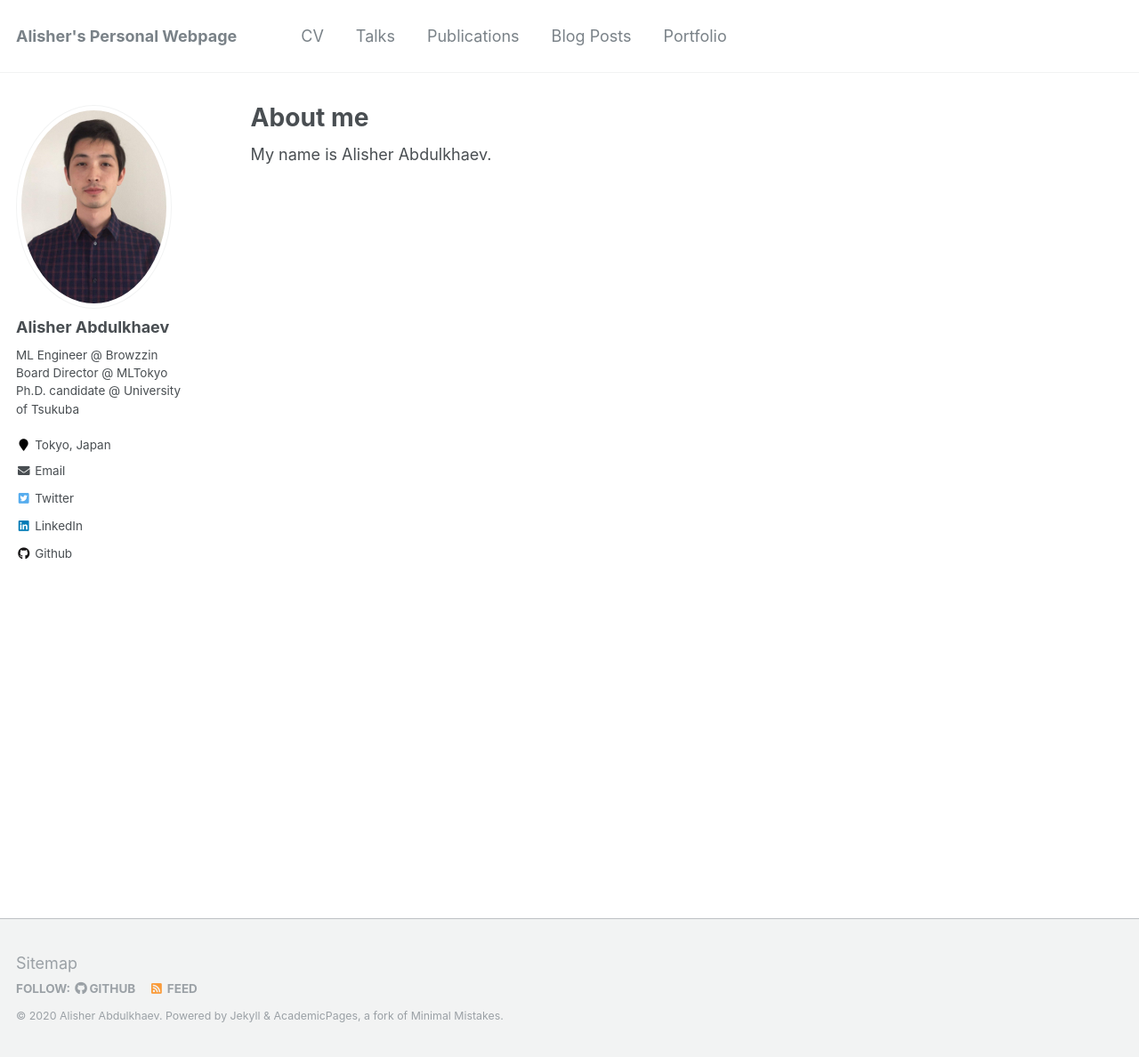
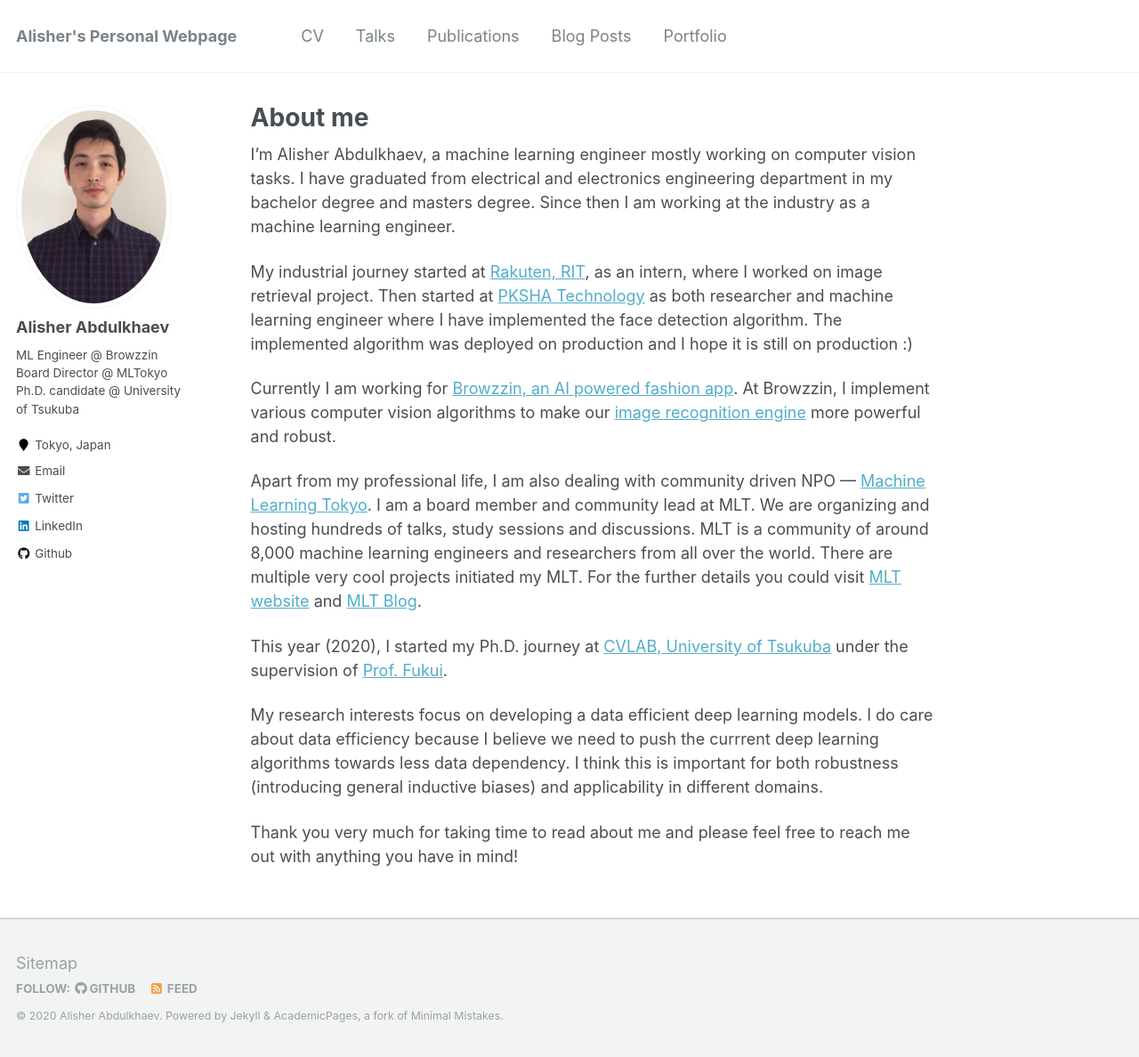
Before and after one commit to vivek37373/alisher-ai.github.io, a Jekyll site: the page built from _pages/about.md, in a window 1280 px wide and 1188 px high. Shown: the whole window at 89% size. Built offline with Jekyll 4.4.1, drawn with Linux system fonts in a browser that asks for light colours.

Commit message:
Update about.md

```diff
--- a/_pages/about.md
+++ b/_pages/about.md
@@ -8,4 +8,18 @@ redirect_from:
   - /about.html
 ---
 
-My name is Alisher Abdulkhaev.
+
+
+I’m Alisher Abdulkhaev, a machine learning engineer mostly working on computer vision tasks. I have graduated from electrical and electronics engineering department in my bachelor degree and masters degree. Since then I am working at the industry as a machine learning engineer.
+
+My industrial journey started at [Rakuten, RIT](https://rit.rakuten.co.jp), as an intern, where I worked on image retrieval project. Then started at [PKSHA Technology](https://pkshatech.com/ja/) as both researcher and machine learning engineer where I have implemented the face detection algorithm. The implemented algorithm was deployed on production and I hope it is still on production :)
+
+Currently I am working for [Browzzin, an AI powered fashion app](https://browzzin.com). At Browzzin, I implement various computer vision algorithms to make our [image recognition engine](https://browzzin.ai) more powerful and robust.
+
+Apart from my professional life, I am also dealing with community driven NPO — [Machine Learning Tokyo](https://www.meetup.com/Machine-Learning-Tokyo/). I am a board member and community lead at MLT. We are organizing and hosting hundreds of talks, study sessions and discussions. MLT is a community of around 8,000 machine learning engineers and researchers from all over the world. There are multiple very cool projects initiated my MLT. For the further details you could visit [MLT website](https://mltokyo.ai) and [MLT Blog](https://machinelearningtokyo.com).
+
+This year (2020), I started my Ph.D. journey at [CVLAB, University of Tsukuba](https://en.home.cvlab.cs.tsukuba.ac.jp/home) under the supervision of [Prof. Fukui](http://www.cvlab.cs.tsukuba.ac.jp/~kfukui/english/indexE.html).
+
+My research interests focus on developing a data efficient deep learning models. I do care about data efficiency because I believe we need to push the currrent deep learning algorithms towards less data dependency. I think this is important for both robustness (introducing general inductive biases) and applicability in different domains.
+
+Thank you very much for taking time to read about me and please feel free to reach me out with anything you have in mind!
```
